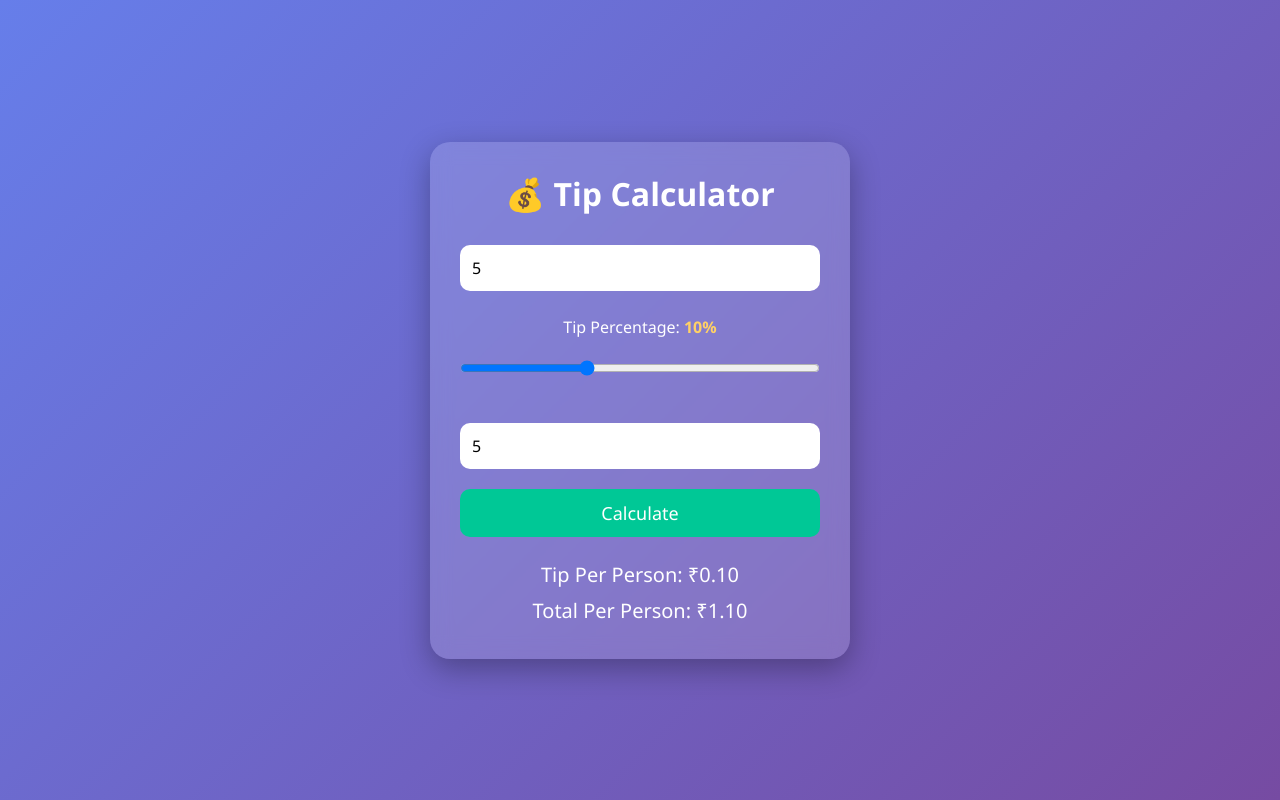
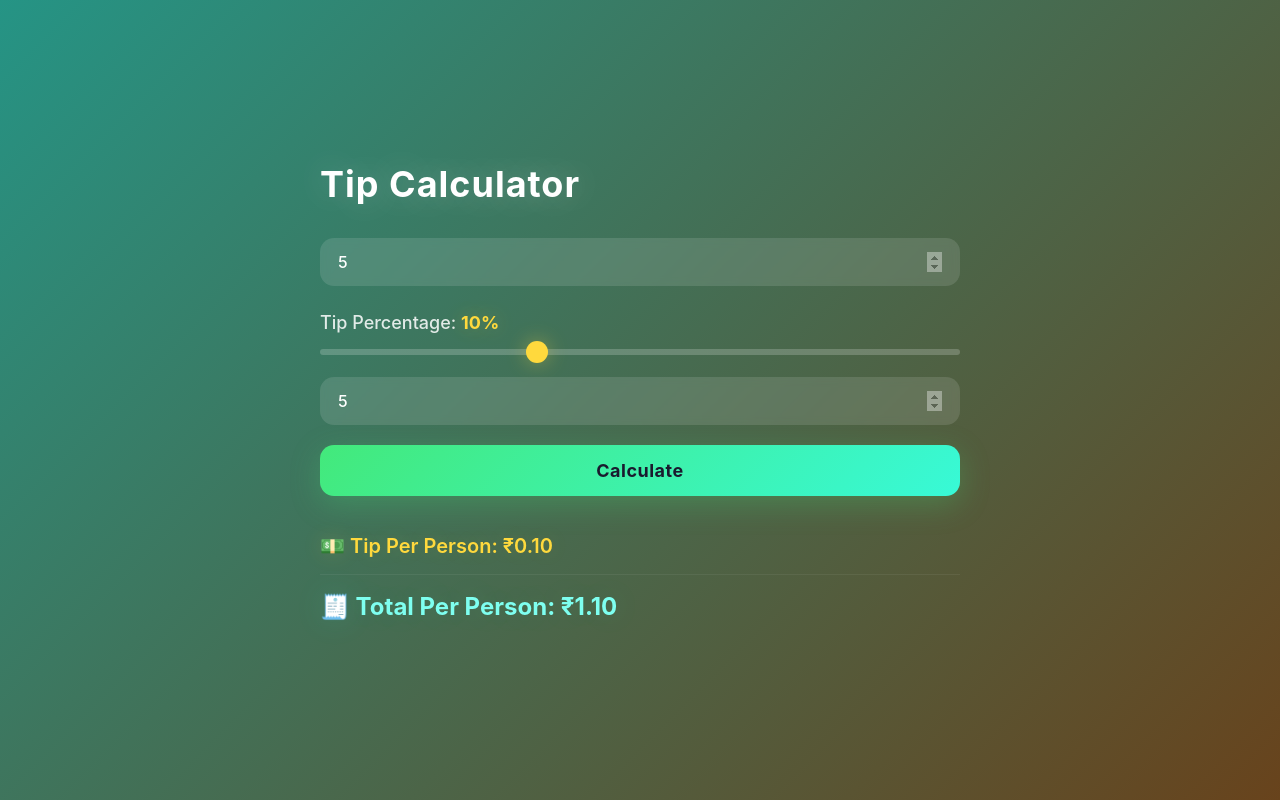
Before and after one commit to Alin-Varghese/Tip-Calculator, a plain HTML site: page index.html in a window 1280 px wide. Both pictures are taken after typing "5", "5" into the empty fields and a click on the button "Calculate". Drawn offline with Linux system fonts and the light colour scheme.

Commit message:
Refactor Tip Calculator HTML and CSS styles
Updated the HTML structure, styles, and JavaScript functions for improved functionality and aesthetics.

```diff
--- a/index.html
+++ b/index.html
@@ -1,82 +1,215 @@
 <!DOCTYPE html>
-<html>
+<html lang="en">
 <head>
+    <meta charset="UTF-8" />
+    <meta name="viewport" content="width=device-width, initial-scale=1.0" />
     <title>Tip Calculator</title>
 
     <style>
-        *{
-            margin:0;
-            padding:0;
-            box-sizing:border-box;
-            font-family:'Segoe UI',sans-serif;
+        /* ─── Reset ─── */
+        * {
+            margin: 0;
+            padding: 0;
+            box-sizing: border-box;
+            font-family: 'Inter', 'Segoe UI', system-ui, sans-serif;
         }
 
-        body{
-            height:100vh;
-            display:flex;
-            justify-content:center;
-            align-items:center;
-            background:linear-gradient(135deg,#667eea,#764ba2);
+        /* ─── Body with animated gradient ─── */
+        body {
+            min-height: 100vh;
+            display: flex;
+            justify-content: center;
+            align-items: center;
+            background: linear-gradient(135deg, #259485, #68431c, #4facfe, #1b3e98);
+            background-size: 300% 300%;
+            animation: gradientShift 10s ease infinite;
+            padding: 20px;
         }
 
-        .container{
-            width:420px;
-            padding:30px;
-            background:rgba(255,255,255,0.15);
-            backdrop-filter:blur(10px);
-            border-radius:20px;
-            box-shadow:0 10px 30px rgba(0,0,0,0.3);
-            color:white;
-            text-align:center;
+
+        .container {
+             width: 640px;   /* or any larger value */
+             max-width: 100%;
         }
 
-        h1{
-            margin-bottom:20px;
+        /* ─── Title ─── */
+        h1 {
+            font-size: 36px;
+            font-weight: 700;
+            letter-spacing: 1px;
+            margin-bottom: 24px;
+            color: #ffffff;
+            text-shadow: 0 0 30px rgba(255, 255, 255, 0.25);
         }
 
-        input{
-            width:100%;
-            padding:12px;
-            margin:10px 0;
-            border:none;
-            border-radius:10px;
-            font-size:16px;
+        /* ─── Input Fields ─── */
+        input[type="number"] {
+            width: 100%;
+            padding: 14px 18px;
+            margin: 8px 0;
+            border: none;
+            border-radius: 14px;
+            font-size: 16px;
+            font-weight: 500;
+            background: rgba(255, 255, 255, 0.12);
+            backdrop-filter: blur(4px);
+            color: #ffffff;
+            outline: 2px solid transparent;
+            transition: outline 0.25s ease, background 0.25s ease, box-shadow 0.25s ease;
         }
 
-        .slider-container{
-            margin:15px 0;
+        input[type="number"]::placeholder {
+            color: rgba(255, 255, 255, 0.5);
+            font-weight: 400;
         }
 
-        input[type="range"]{
-            width:100%;
-            cursor:pointer;
+        input[type="number"]:focus {
+            outline: 2px solid rgba(255, 255, 255, 0.4);
+            background: rgba(255, 255, 255, 0.18);
+            box-shadow: 0 0 30px rgba(255, 255, 255, 0.05);
         }
 
-        button{
-            width:100%;
-            padding:12px;
-            border:none;
-            border-radius:10px;
-            background:#00c896;
-            color:white;
-            font-size:18px;
-            cursor:pointer;
-            margin-top:10px;
+        input[type="number"]::-webkit-inner-spin-button {
+            opacity: 0.4;
         }
 
-        button:hover{
-            background:#00a67d;
+        /* ─── Slider ─── */
+        .slider-container {
+            margin: 18px 0 10px 0;
         }
 
-        .result{
-            margin-top:20px;
-            font-size:20px;
-            line-height:1.8;
+        .slider-container label {
+            font-size: 18px;
+            font-weight: 500;
+            color: rgba(255, 255, 255, 0.85);
+            display: block;
+            margin-bottom: 6px;
         }
 
-        #tipValue{
-            font-weight:bold;
-            color:#ffd166;
+        #tipValue {
+            font-weight: 700;
+            color: #ffd93d;
+            text-shadow: 0 0 20px rgba(255, 217, 61, 0.3);
+        }
+
+        input[type="range"] {
+            width: 100%;
+            height: 6px;
+            cursor: pointer;
+            border-radius: 10px;
+            background: rgba(255, 255, 255, 0.2);
+            outline: none;
+            transition: background 0.2s ease;
+            -webkit-appearance: none;
+            appearance: none;
+        }
+
+        input[type="range"]::-webkit-slider-thumb {
+            -webkit-appearance: none;
+            appearance: none;
+            width: 22px;
+            height: 22px;
+            border-radius: 50%;
+            background: #ffd93d;
+            cursor: pointer;
+            box-shadow: 0 0 20px rgba(255, 217, 61, 0.4);
+            transition: transform 0.2s ease;
+        }
+
+        input[type="range"]::-webkit-slider-thumb:hover {
+            transform: scale(1.1);
+        }
+
+        input[type="range"]::-moz-range-thumb {
+            width: 22px;
+            height: 22px;
+            border-radius: 50%;
+            background: #ffd93d;
+            cursor: pointer;
+            border: none;
+            box-shadow: 0 0 20px rgba(255, 217, 61, 0.4);
+        }
+
+        /* ─── Button ─── */
+        button {
+            width: 100%;
+            padding: 15px;
+            border: none;
+            border-radius: 14px;
+            background: linear-gradient(135deg, #43e97b, #38f9d7);
+            color: #1a1a2e;
+            font-size: 18px;
+            font-weight: 700;
+            cursor: pointer;
+            margin-top: 12px;
+            transition: transform 0.2s ease, box-shadow 0.25s ease;
+            letter-spacing: 0.5px;
+            box-shadow: 0 8px 30px rgba(67, 233, 123, 0.25);
+        }
+
+        button:hover {
+            transform: translateY(-3px);
+            box-shadow: 0 12px 40px rgba(67, 233, 123, 0.40);
+        }
+
+        button:active {
+            transform: translateY(0);
+        }
+
+        /* ─── Results ─── */
+        .result {
+            margin-top: 22px;
+            font-size: 20px;
+            line-height: 2;
+        }
+
+        .result p {
+            padding: 8px 0;
+            border-bottom: 1px solid rgba(255, 255, 255, 0.06);
+        }
+
+        .result p:last-child {
+            border-bottom: none;
+        }
+
+        #tipPerPerson {
+            color: #ffd93d;
+            font-weight: 600;
+            text-shadow: 0 0 20px rgba(255, 217, 61, 0.15);
+        }
+
+        #totalPerPerson {
+            color: #7efff0;
+            font-weight: 700;
+            font-size: 24px;
+            text-shadow: 0 0 30px rgba(56, 249, 215, 0.15);
+        }
+
+        /* ─── Responsive ─── */
+        @media (max-width: 480px) {
+            .container {
+                padding: 24px 18px;
+            }
+            h1 {
+                font-size: 28px;
+            }
+            input[type="number"] {
+                padding: 12px 14px;
+                font-size: 15px;
+            }
+            .slider-container label {
+                font-size: 16px;
+            }
+            button {
+                font-size: 16px;
+                padding: 13px;
+            }
+            .result {
+                font-size: 18px;
+            }
+            #totalPerPerson {
+                font-size: 20px;
+            }
         }
     </style>
 </head>
@@ -84,77 +217,59 @@
 <body>
 
     <div class="container">
+        <h1>Tip Calculator</h1>
 
-    <h1>💰 Tip Calculator</h1>
-
-    <input type="number" id="bill"
-           placeholder="Enter Bill Amount">
+        <input type="number" id="bill" placeholder="Enter Bill Amount" />
 
         <div class="slider-container">
             <label>
-            Tip Percentage:
-            <span id="tipValue">10%</span>
+                Tip Percentage: <span id="tipValue">10%</span>
             </label>
-
-        <input type="range"
-               id="tip"
-               min="0"
-               max="30"
-               value="10"
-               oninput="updateTip()">
+            <input type="range" id="tip" min="0" max="30" value="10" oninput="updateTip()" />
         </div>
 
-    <input type="number"
-           id="people"
-           placeholder="Number of People">
+        <input type="number" id="people" placeholder="Number of People" />
 
-    <button onclick="calculateTip()">
-        Calculate
-    </button>
+        <button onclick="calculateTip()">Calculate</button>
 
         <div class="result">
             <p id="tipPerPerson"></p>
             <p id="totalPerPerson"></p>
         </div>
-
     </div>
 
     <script>
-
-function updateTip(){
-    document.getElementById("tipValue").innerHTML =
+        function updateTip() {
+            document.getElementById("tipValue").textContent =
                 document.getElementById("tip").value + "%";
         }
 
-function calculateTip(){
+        function calculateTip() {
+            const bill = parseFloat(document.getElementById("bill").value);
+            const tipPercent = parseFloat(document.getElementById("tip").value);
+            const people = parseInt(document.getElementById("people").value);
 
-    let bill =
-    parseFloat(document.getElementById("bill").value);
-
-    let tipPercent =
-    parseFloat(document.getElementById("tip").value);
-
-    let people =
-    parseInt(document.getElementById("people").value);
-
-    let totalTip =
-    bill * tipPercent / 100;
-
-    let tipPerPerson =
-    totalTip / people;
-
-    let totalPerPerson =
-    (bill + totalTip) / people;
-
-    document.getElementById("tipPerPerson").innerHTML =
-    "Tip Per Person: ₹" +
-    tipPerPerson.toFixed(2);
-
-    document.getElementById("totalPerPerson").innerHTML =
-    "Total Per Person: ₹" +
-    totalPerPerson.toFixed(2);
+            // Validate inputs
+            if (isNaN(bill) || bill <= 0) {
+                document.getElementById("tipPerPerson").textContent = "⚠️ Please enter a valid bill amount";
+                document.getElementById("totalPerPerson").textContent = "";
+                return;
+            }
+            if (isNaN(people) || people <= 0) {
+                document.getElementById("tipPerPerson").textContent = "⚠️ Please enter a valid number of people";
+                document.getElementById("totalPerPerson").textContent = "";
+                return;
             }
 
+            const totalTip = bill * tipPercent / 100;
+            const tipPerPerson = totalTip / people;
+            const totalPerPerson = (bill + totalTip) / people;
+
+            document.getElementById("tipPerPerson").textContent =
+                "💵 Tip Per Person: ₹" + tipPerPerson.toFixed(2);
+            document.getElementById("totalPerPerson").textContent =
+                "🧾 Total Per Person: ₹" + totalPerPerson.toFixed(2);
+        }
     </script>
 
 </body>
```
Lines whose indentation alone changed are shown as unchanged.
